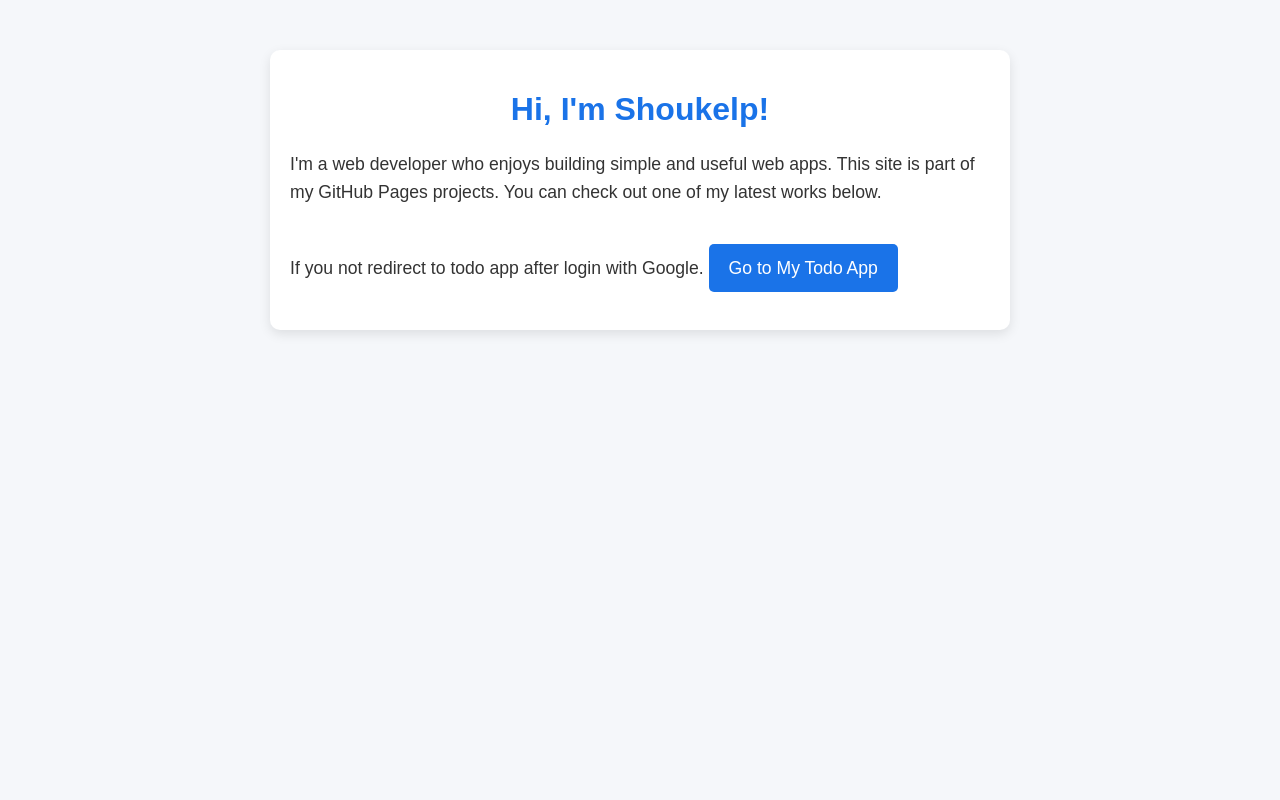
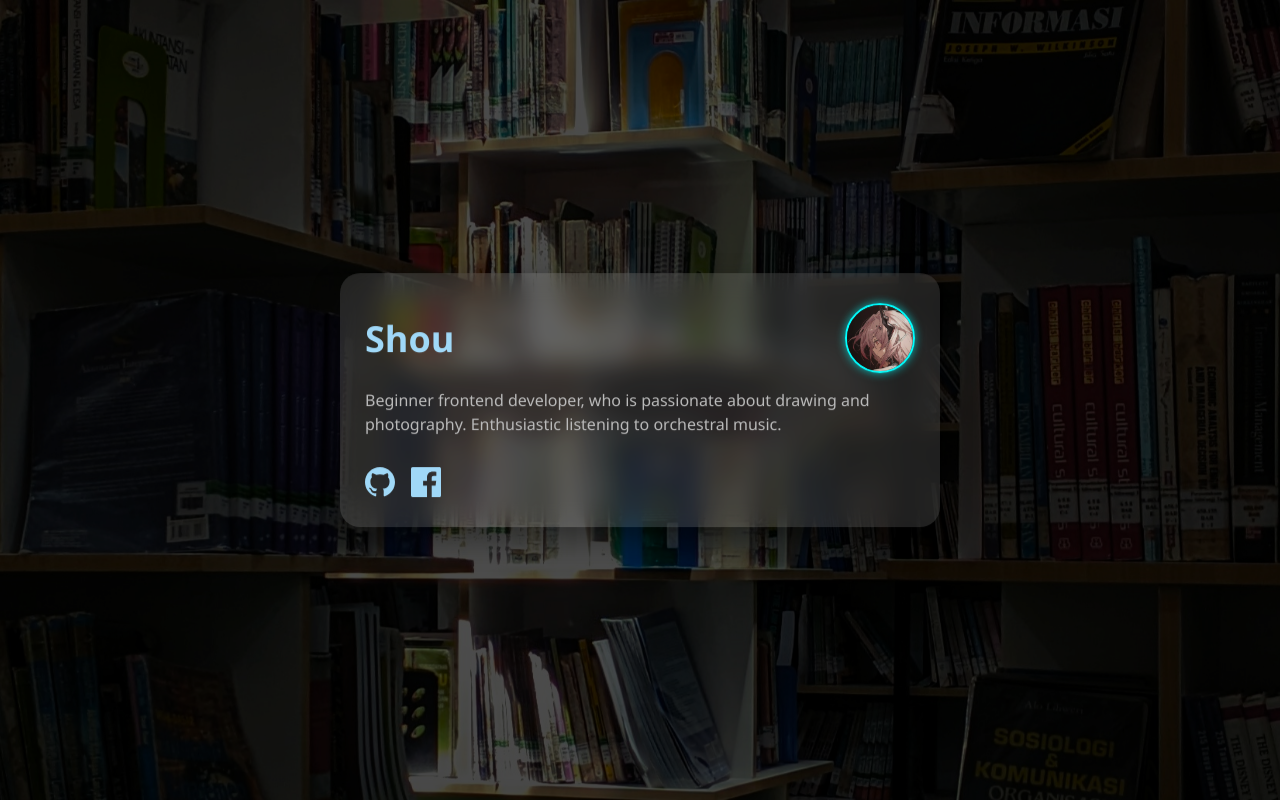
Before and after one commit to shoukelp/shoukelp.github.io, a plain HTML site: page index.html in a window 1280 px wide. Drawn offline with Linux system fonts and the light colour scheme.

Commit message:
Some changes

```diff
--- a/index.html
+++ b/index.html
@@ -1,58 +1,45 @@
 <!DOCTYPE html>
-<html lang="en">
+<html lang="id">
 <head>
-  <meta charset="UTF-8">
-  <title>About Me - Shoukelp</title>
+  <meta charset="UTF-8" />
   <meta name="viewport" content="width=device-width, initial-scale=1" />
-  <style>
-    body {
-      font-family: Arial, sans-serif;
-      background: #f5f7fa;
-      margin: 0;
-      padding: 0;
-      color: #333;
-    }
-    .container {
-      max-width: 700px;
-      margin: 50px auto;
-      padding: 20px;
-      background: white;
-      border-radius: 10px;
-      box-shadow: 0 4px 12px rgba(0,0,0,0.1);
-    }
-    h1 {
-      text-align: center;
-      color: #1a73e8;
-    }
-    p {
-      font-size: 1.1em;
-      line-height: 1.6em;
-    }
-    .link {
-      display: inline-block;
-      margin-top: 20px;
-      padding: 10px 20px;
-      background: #1a73e8;
-      color: white;
-      border-radius: 5px;
-      text-decoration: none;
-      transition: background 0.3s ease;
-    }
-    .link:hover {
-      background: #155ab6;
-    }
-  </style>
+  <title>Portofolio Zakky</title>
+  <link rel="stylesheet" href="style.css" />
 </head>
 <body>
-  <div class="container">
-    <h1>Hi, I'm Shoukelp!</h1>
-    <p>
-      I'm a web developer who enjoys building simple and useful web apps. This site is part of my GitHub Pages projects.
-      You can check out one of my latest works below.
+  <div class="background"></div>
+
+  <div class="card">
+    <div class="profile-header">
+      <h1>Shou</h1>
+      <img
+        src="docs/profile.jpg"
+        alt="profile-img"
+        class="profile-pic"
+      />
+    </div>
+
+    <p class="about">
+      Beginner frontend developer, who is passionate about drawing and photography.
+      Enthusiastic listening to orchestral music.
     </p>
-    <p>
-      If you not redirect to todo app after login with Google. <a href="/todo-app/" class="link">Go to My Todo App</a>
-    </p>
+
+    <div class="social-contact">
+      <a href="https://github.com/shoukelp" target="_blank" aria-label="GitHub" title="GitHub">
+        <!-- GitHub SVG icon -->
+        <svg role="img" viewBox="0 0 24 24" width="30" height="30" fill="currentColor" xmlns="http://www.w3.org/2000/svg">
+          <path d="M12 0C5.372 0 0 5.372 0 12c0 5.302 3.438 9.8 8.207 11.387.6.113.793-.26.793-.577 0-.285-.01-1.04-.015-2.04-3.338.726-4.042-1.61-4.042-1.61-.546-1.387-1.333-1.756-1.333-1.756-1.09-.745.083-.73.083-.73 1.205.085 1.84 1.237 1.84 1.237 1.07 1.834 2.807 1.304 3.492.997.108-.774.42-1.305.763-1.605-2.665-.304-5.467-1.332-5.467-5.93 0-1.31.47-2.382 1.235-3.222-.124-.304-.535-1.527.117-3.176 0 0 1.008-.322 3.3 1.23a11.49 11.49 0 0 1 3.003-.404c1.02.005 2.045.138 3.003.404 2.29-1.553 3.297-1.23 3.297-1.23.654 1.65.244 2.872.12 3.176.77.84 1.234 1.912 1.234 3.222 0 4.61-2.807 5.624-5.48 5.922.43.37.813 1.102.813 2.222 0 1.604-.015 2.896-.015 3.286 0 .32.19.694.8.576C20.565 21.795 24 17.298 24 12c0-6.628-5.372-12-12-12z"/>
+        </svg>
+      </a>
+
+      <a href="https://www.facebook.com/shoukelp" target="_blank" aria-label="Facebook" title="Facebook">
+        <!-- Facebook SVG icon -->
+        <svg role="img" viewBox="0 0 24 24" width="30" height="30" fill="currentColor" xmlns="http://www.w3.org/2000/svg">
+          <path d="M22.675 0H1.325C.593 0 0 .593 0 1.326v21.348C0 23.407.593 24 1.325 24h11.495v-9.294H9.691v-3.622h3.129V8.413c0-3.1 1.894-4.788 4.659-4.788 1.325 0 2.464.099 2.795.143v3.24l-1.918.001c-1.504 0-1.795.715-1.795 1.763v2.312h3.587l-.467 3.622h-3.12V24h6.116c.73 0 1.324-.593 1.324-1.326V1.326C24 .593 23.407 0 22.675 0z"/>
+        </svg>
+      </a>
+
+    </div>
   </div>
 </body>
 </html>
--- /dev/null
+++ b/style.css
@@ -0,0 +1,114 @@
+/* style.css */
+
+/* Reset dasar */
+* {
+  margin: 0;
+  padding: 0;
+  box-sizing: border-box;
+  font-family: "Segoe UI", Tahoma, Geneva, Verdana, sans-serif;
+}
+
+body,
+html {
+  height: 100%;
+  width: 100%;
+  overflow: hidden;
+  position: relative;
+  color: #ddd; /* warna font lembut */
+}
+
+/* Background gambar blur gelap */
+.background {
+  position: fixed;
+  top: 0;
+  left: 0;
+  width: 100%;
+  height: 100%;
+  background: url("docs/background.jpg") center center / cover no-repeat;
+  filter: brightness(0.3);
+  z-index: -1;
+}
+
+/* Pusatkan kartu secara horizontal & vertikal */
+.card {
+  position: fixed;
+  top: 50%;
+  left: 50%;
+  transform: translate(-50%, -50%);
+  max-width: 600px;
+  width: 90%;
+  background: rgba(255 255 255 / 0.12);
+  border-radius: 20px;
+  padding: 30px 25px;
+  box-shadow: 0 12px 30px rgba(0, 0, 0, 0.4);
+  backdrop-filter: blur(12px);
+  text-align: center;
+  color: #ccc; /* font warna tidak mencolok */
+}
+
+.profile-header {
+  display: flex;
+  justify-content: space-between; /* Nama kiri, foto kanan */
+  align-items: center; /* sejajar vertikal */
+  margin-bottom: 15px;
+}
+
+.profile-header h1 {
+  margin: 0;
+  font-size: 2.25rem;
+  font-weight: 700;
+  color: #a0d8f7;
+  text-align: left;
+  flex: 1;
+}
+
+.profile-pic {
+  width: 70px;
+  height: 70px;
+  border-radius: 50%;
+  object-fit: cover;
+  border: 2px solid #00ffff;
+  box-shadow: 0 0 10px #00ffffaa;
+  flex-shrink: 0;
+}
+
+.about {
+  font-size: 1rem;
+  line-height: 1.5;
+  margin-top: 0;
+  margin-bottom: 30px;
+  color: #bbb;
+  text-align: left;
+}
+
+/* Sosial icon tetap rata kiri */
+.social-contact {
+  text-align: left;
+}
+
+.social-contact a {
+  color: #a0d8f7;
+  font-size: 1.2rem;
+  margin-right: 12px;
+  transition: color 0.3s ease;
+  display: inline-block;
+  vertical-align: middle;
+  fill: currentColor; /* agar svg icon warna mengikuti */
+}
+
+.social-contact a:hover {
+  color: #00ffff;
+}
+
+/* Supaya SVG ukurannya tepat */
+.social-contact svg {
+  vertical-align: middle;
+  fill: currentColor;
+  width: 30px;
+  height: 30px;
+  transition: transform 0.3s ease;
+}
+
+.social-contact a:hover svg {
+  transform: scale(1.1);
+}
```
Also changed, not shown: docs/background.jpg (added), docs/profile.jpg (added), 1 other file.
